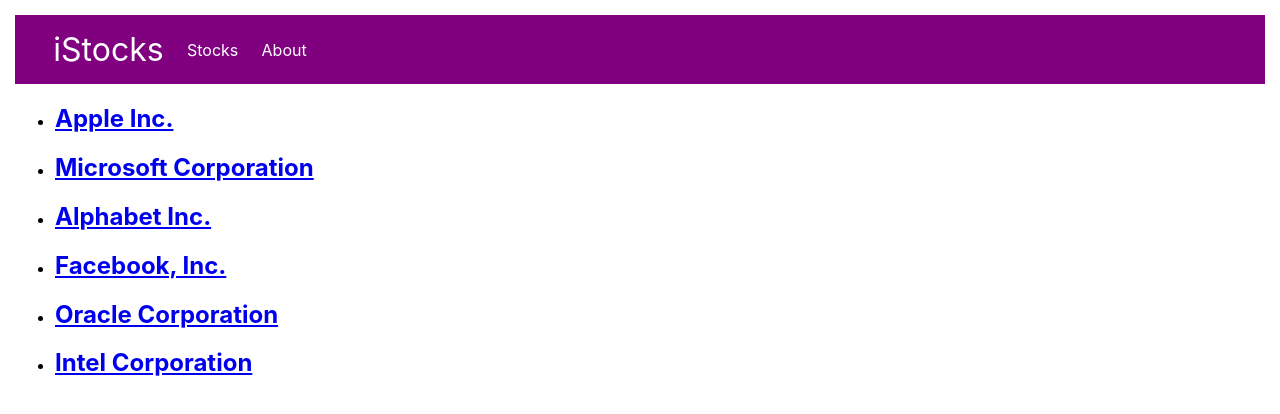
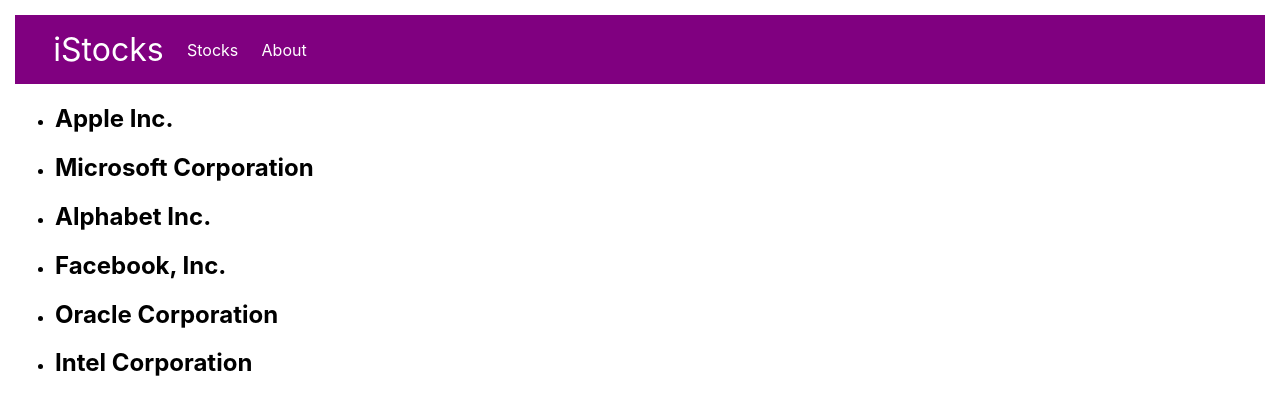
Before and after one commit to cinduhrz/react-router-stockprices-lab, a React (Create React App) app: page /stocks in a window 1280 px wide. Shown: the top 414 px of the page. Built offline with nearby package versions, Linux system fonts and the light colour scheme.

Commit message:
styled stock links

```diff
--- a/src/index.css
+++ b/src/index.css
@@ -41,3 +41,13 @@
 .stocks {
   text-align: left;
 }
+
+.stocks a {
+  color: black;
+  text-decoration: none;
+}
+
+.stocks a:hover {
+  cursor: pointer;
+  color: rgb(100, 100, 100);
+}
```
